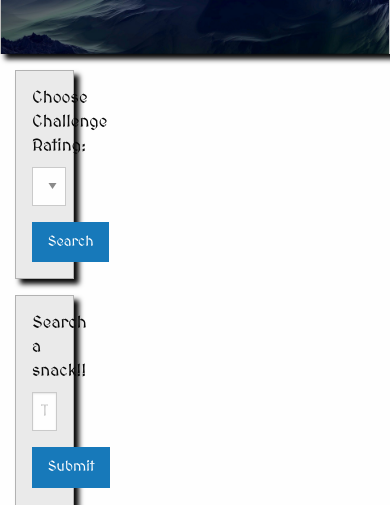
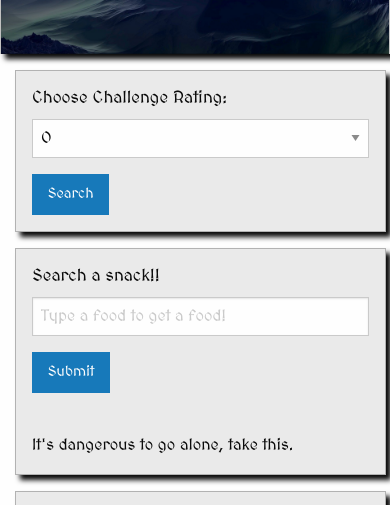
Before and after one commit to Mully7773/project-1-dnd, a plain HTML site: page index.html in a window 390 px wide. Shown: the part 324-829 px from the top of the page. Drawn offline with nearby package versions, Linux system fonts and the light colour scheme.

Commit message:
Final version of application used for presentation

```diff
--- a/assets/css/style.css
+++ b/assets/css/style.css
@@ -243,3 +243,9 @@ header p {
     background: rgb(21,30,33);
     background: radial-gradient(circle, rgba(21,30,33,1) 0%, rgba(88,88,88,1) 100%);
 }
+
+@media screen and (max-width: 922px) {
+    #searchBars {
+        width: 95%;
+    }
+}
```
Also changed, not shown: 1 other file.
